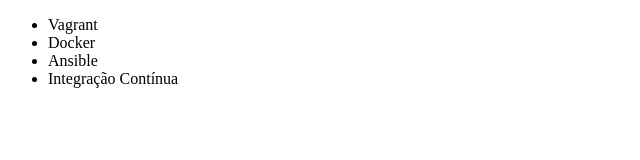
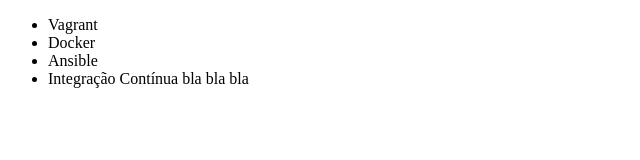
Before and after one commit to diogo-sb/alura-git, a plain HTML site: page index.html in a window 1280 px wide. Shown: the full height of the page, 0-640 px from the left. Drawn offline with Linux system fonts and the light colour scheme.

Commit message:
mudando desc

```diff
--- a/index.html
+++ b/index.html
@@ -9,7 +9,7 @@
         <li>Vagrant</li>
         <li>Docker</li>
         <li>Ansible</li>
-        <li>Integração Contínua</li>
+        <li>Integração Contínua bla bla bla</li>
     </ul>
 </body>
 </html>
```
